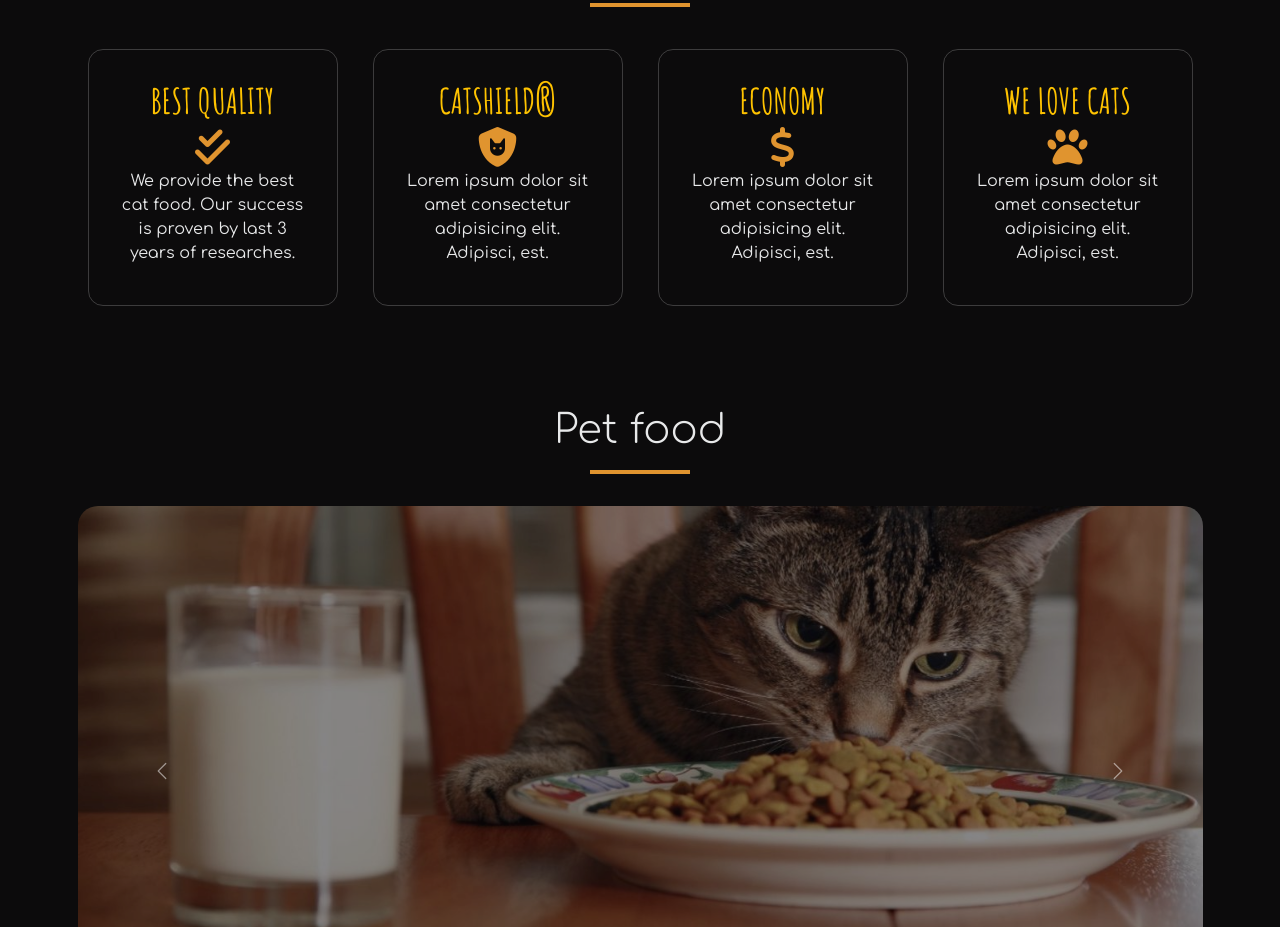
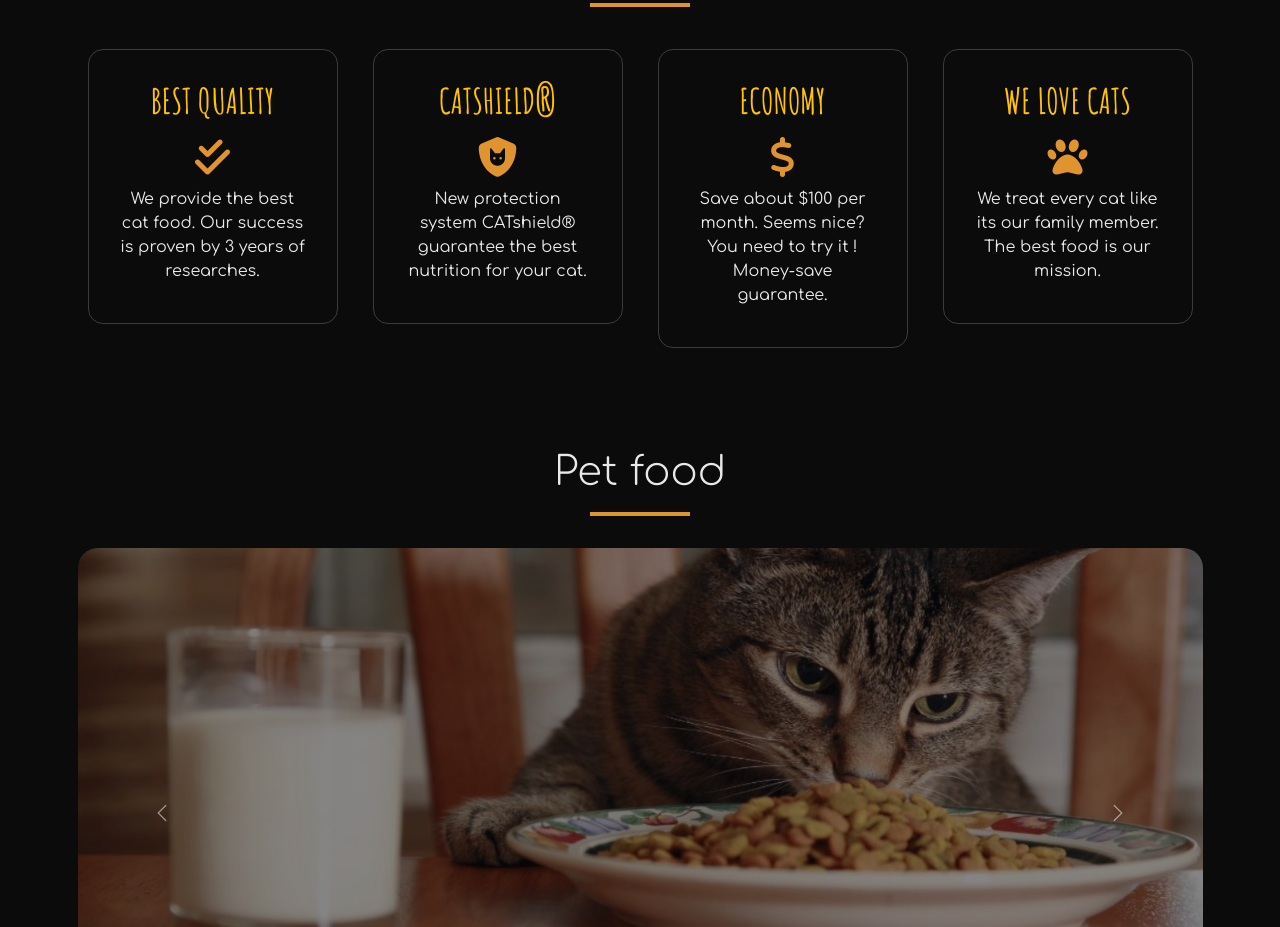
Before and after one commit to marcinjasinski71/CATworks, a website: page index.html in a window 1280 px wide. Shown: the part 935-1862 px from the top of the page. Drawn offline with nearby package versions, Linux system fonts and the light colour scheme.

Commit message:
aboutus fix

```diff
--- a/index.html
+++ b/index.html
@@ -70,7 +70,7 @@
                 <div class="aboutus-box m-3 p-4 p-lg-5">
                     <h3>Best quality</h3>
                     <i class="fa-solid fa-check-double aboutus-icon"></i>
-                    <p>We provide the best cat food. Our success is proven by last 3 years of researches.</p>
+                    <p>We provide the best cat food. Our success is proven by 3 years of researches.</p>
                 </div>
             </div>
 
@@ -78,7 +78,7 @@
                 <div class="aboutus-box m-3 p-4 p-lg-5">
                     <h3>CATshield®</h3>
                     <i class="fa-solid fa-shield-cat aboutus-icon"></i>
-                    <p>Lorem ipsum dolor sit amet consectetur adipisicing elit. Adipisci, est.</p>
+                    <p>New protection system CATshield® guarantee the best nutrition for your cat. </p>
                 </div>
             </div>
 
@@ -86,7 +86,7 @@
                 <div class="aboutus-box m-3 p-4 p-lg-5">
                     <h3>Economy</h3>
                     <i class="fa-solid fa-dollar-sign aboutus-icon"></i>
-                    <p>Lorem ipsum dolor sit amet consectetur adipisicing elit. Adipisci, est.</p>
+                    <p>Save about $100 per month. Seems nice? You need to try it ! Money-save guarantee. </p>
                 </div>
             </div>
 
@@ -94,7 +94,7 @@
                 <div class="aboutus-box m-3 p-4 p-lg-5">
                     <h3>We love cats</h3>
                     <i class="fa-solid fa-paw aboutus-icon"></i>
-                    <p>Lorem ipsum dolor sit amet consectetur adipisicing elit. Adipisci, est.
+                    <p>We treat every cat like its our family member. The best food is our mission.
                     </p>
                 </div>
             </div>
--- a/src/sass/main.scss
+++ b/src/sass/main.scss
@@ -141,6 +141,8 @@ $border-color: rgba(255, 255, 255, 0.2);
 	.aboutus-icon {
 		font-size: 4rem;
 		color: $main-shade-color;
+		margin-top: 10px;
+		margin-bottom: 10px;
 	}
 	&:hover {
 		background-color: $main-color;
```
Also changed, not shown: src/css/main.min.css.
